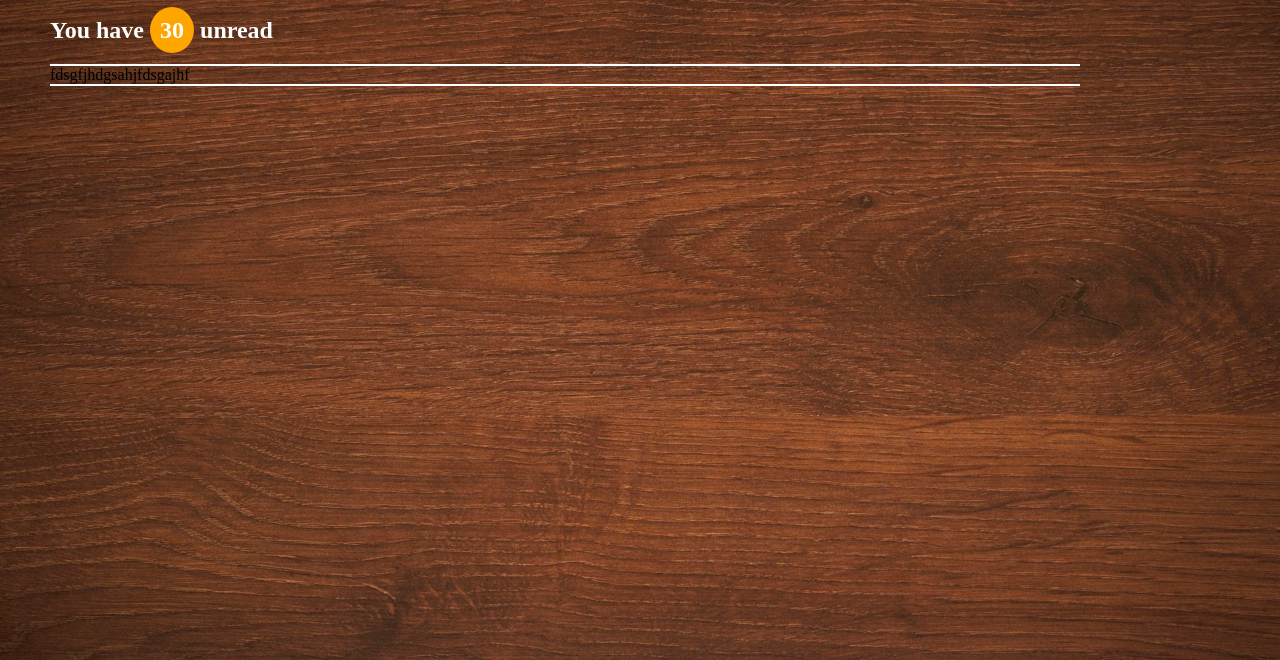
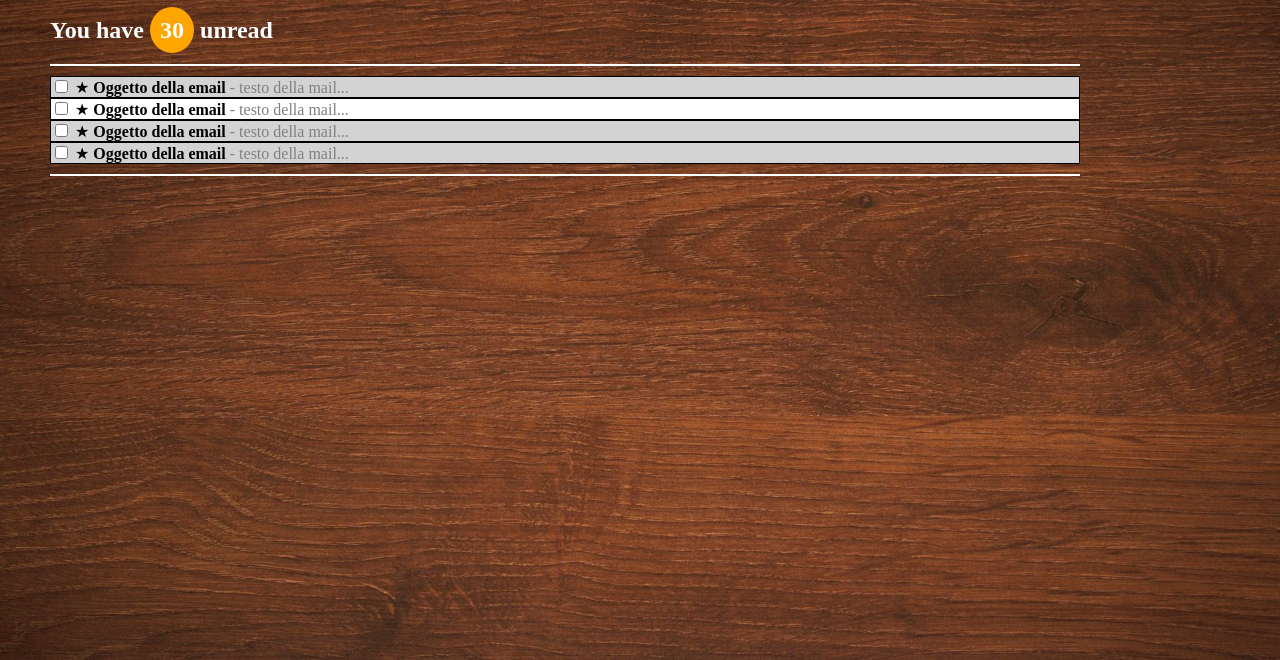
Before and after one commit to antoniolovotrico/htmlcss-gmail, a plain HTML site: page index.html in a window 1280 px wide. Shown: the part 140-800 px from the top of the page. Drawn offline with Linux system fonts and the light colour scheme.

Commit message:
corpo centrale completato

```diff
--- a/assets/css/style.css
+++ b/assets/css/style.css
@@ -16,6 +16,8 @@ h1 {
 }
 
 main {
+  padding-top: 10px;
+  padding-bottom: 10px;
   border-bottom: 2px solid white;
 }
 
@@ -34,3 +36,21 @@ h2 > span {
   border-radius: 50%;
   padding: 10px;
 }
+
+.mail_letta {
+  border: 1px solid black;
+  background-color: white;
+}
+
+.mail_non_letta {
+  border: 1px solid black;
+  background-color: lightgrey;
+}
+
+.titolo_mail {
+  font-weight: bold;
+}
+
+.contenuto_mail {
+  color: grey;
+}
--- a/index.html
+++ b/index.html
@@ -21,10 +21,34 @@
     </div>
     <!-- /sezione ricerca -->
 
-
     <!-- contenitore principale -->
     <main>
-fdsgfjhdgsahjfdsgajhf
+
+      <div class="mail_non_letta">
+        <input type="checkbox" name="checkbox" value="checkbox">
+        <span class="star">&#9733;</span>
+        <span class="titolo_mail">Oggetto della email</span>
+        <span class="contenuto_mail"> - testo della mail...</span>
+      </div>
+      <div class="mail_letta">
+        <input type="checkbox" name="checkbox" value="checkbox">
+        <span class="star">&#9733;</span>
+        <span class="titolo_mail">Oggetto della email</span>
+        <span class="contenuto_mail"> - testo della mail...</span>
+      </div>
+      <div class="mail_non_letta">
+        <input type="checkbox" name="checkbox" value="checkbox">
+        <span class="star">&#9733;</span>
+        <span class="titolo_mail">Oggetto della email</span>
+        <span class="contenuto_mail"> - testo della mail...</span>
+      </div>
+      <div class="mail_non_letta">
+        <input type="checkbox" name="checkbox" value="checkbox">
+        <span class="star">&#9733;</span>
+        <span class="titolo_mail">Oggetto della email</span>
+        <span class="contenuto_mail"> - testo della mail...</span>
+      </div>
+
     </main>
     <!-- /contenitore principale -->
 
```
